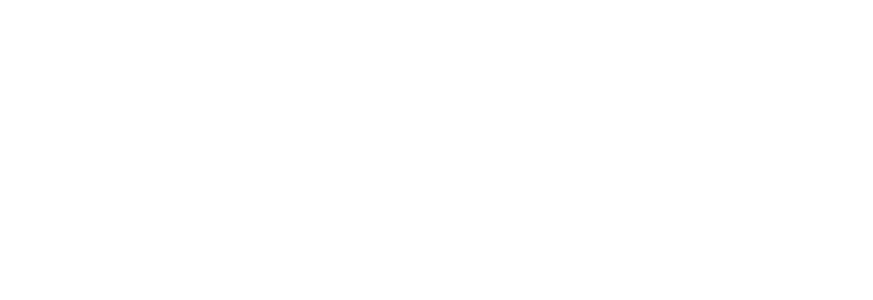
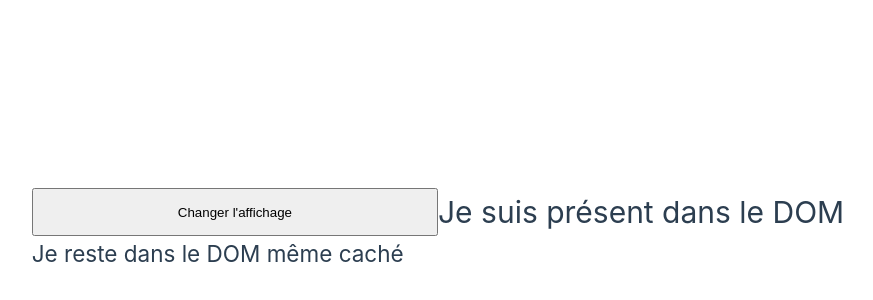
Before and after one commit to GregMarshall999/initiation-poe, a Vue app: page / in a window 1280 px wide. Shown: the part 170-470 px from the top of the page, without its empty margins (202-1075 px from the left). Built offline with nearby package versions, Linux system fonts and the light colour scheme.

Commit message:
rendu conditionnel plus protection affichage

```diff
--- a/src/App.vue
+++ b/src/App.vue
@@ -1,8 +1,20 @@
 <template>
+	<button @click="affichage = !affichage">Changer l'affichage</button>
 
+	<h1 id="moi" v-if="affichage">Je suis présent dans le DOM</h1>
+	<h1 v-else>Je suis l'autre qui apparait à sa place</h1>
+
+	<h2 v-show="affichage">Je reste dans le DOM même caché</h2>
+
+	<h3 v-if="test">{{ test.compte }}</h3>
 </template>
 
-<script>
+<script setup>
+import { reactive, ref } from 'vue';
+
+const affichage = ref(true);
+
+const test = reactive();
 
 </script>
 
```
